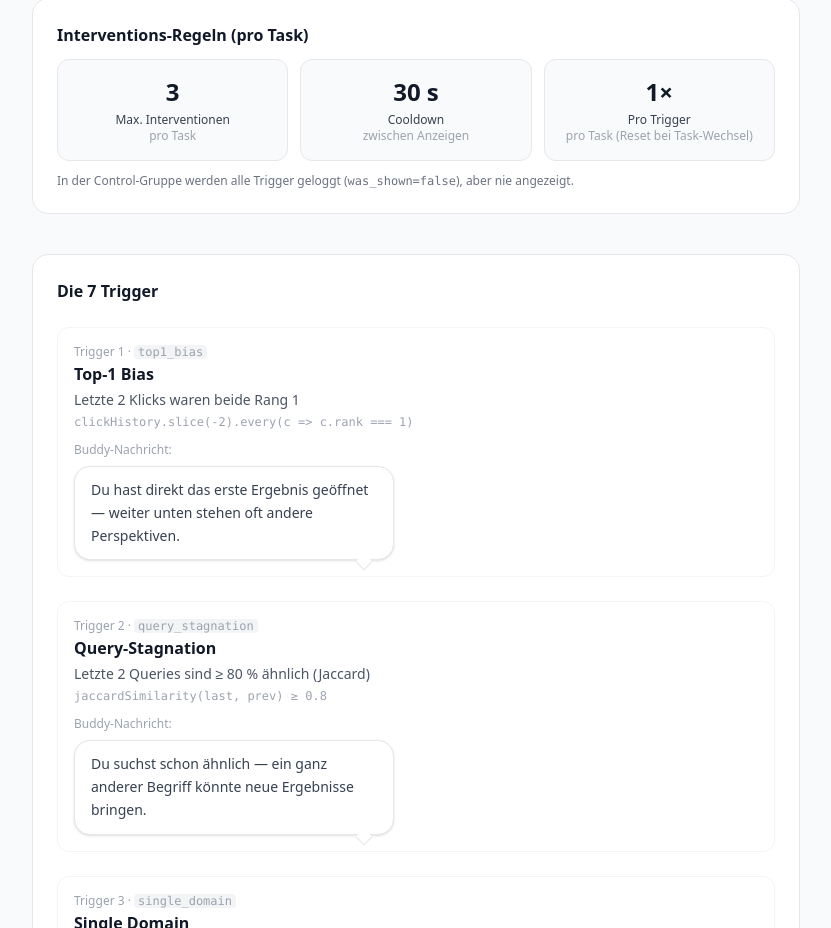
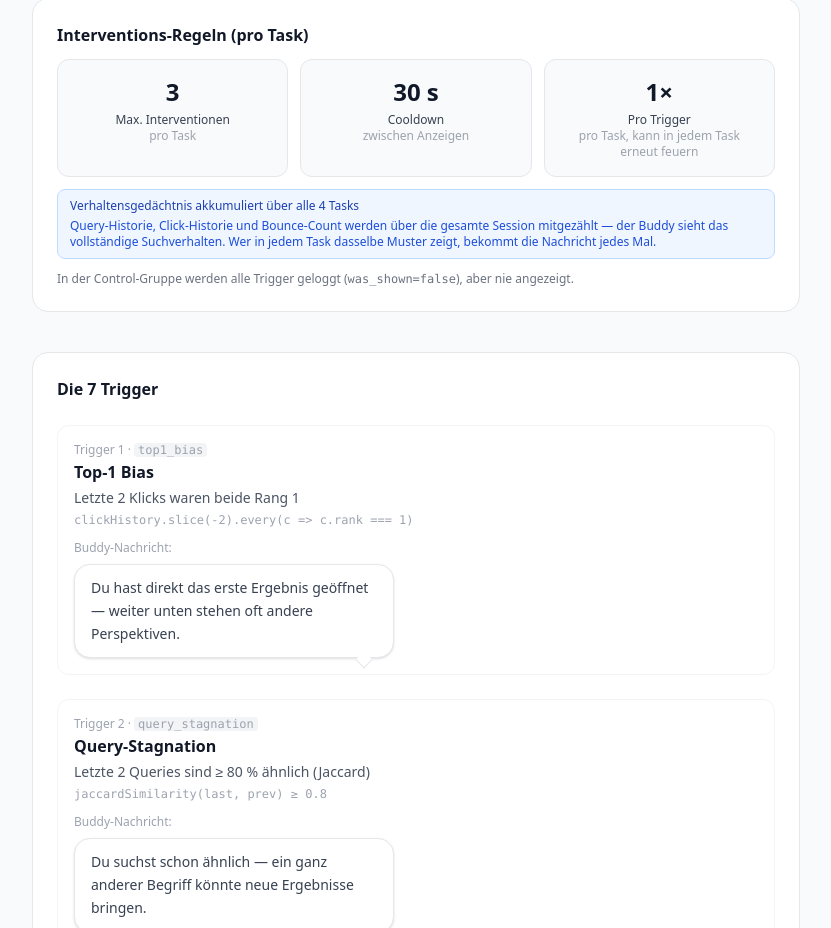
Before and after one commit to jkobks/IVVBuddy, a Next.js app: page /overview in a window 1280 px wide. Shown: the part 1828-2756 px from the top of the page, without its empty margins (224-1055 px from the left). Built offline with nearby package versions, Linux system fonts and the light colour scheme; no server answers.

Commit message:
Update /overview to reflect session-wide behavioral accumulation

```diff
--- a/src/app/overview/page.tsx
+++ b/src/app/overview/page.tsx
@@ -143,7 +143,7 @@ export default function OverviewPage() {
             {[
               { label: 'Max. Interventionen', value: '3', sub: 'pro Task' },
               { label: 'Cooldown', value: '30 s', sub: 'zwischen Anzeigen' },
-              { label: 'Pro Trigger', value: '1×', sub: 'pro Task (Reset bei Task-Wechsel)' },
+              { label: 'Pro Trigger', value: '1×', sub: 'pro Task, kann in jedem Task erneut feuern' },
             ].map(item => (
               <div key={item.label} className="bg-gray-50 border border-gray-200 rounded-xl p-4 text-center">
                 <p className="text-2xl font-bold text-gray-900">{item.value}</p>
@@ -151,6 +151,10 @@ export default function OverviewPage() {
                 <p className="text-xs text-gray-400">{item.sub}</p>
               </div>
             ))}
+          </div>
+          <div className="bg-blue-50 border border-blue-200 rounded-lg px-3 py-2 space-y-1">
+            <p className="text-xs font-medium text-blue-800">Verhaltensgedächtnis akkumuliert über alle 4 Tasks</p>
+            <p className="text-xs text-blue-700">Query-Historie, Click-Historie und Bounce-Count werden über die gesamte Session mitgezählt — der Buddy sieht das vollständige Suchverhalten. Wer in jedem Task dasselbe Muster zeigt, bekommt die Nachricht jedes Mal.</p>
           </div>
           <p className="text-xs text-gray-500">In der Control-Gruppe werden alle Trigger geloggt (<code>was_shown=false</code>), aber nie angezeigt.</p>
         </section>
```
